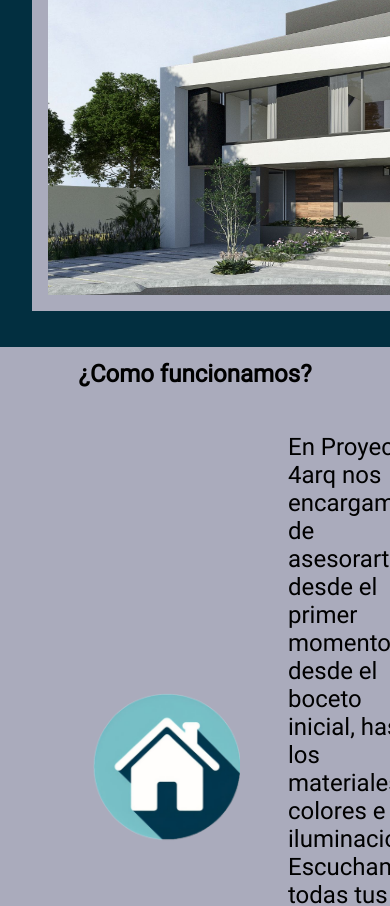
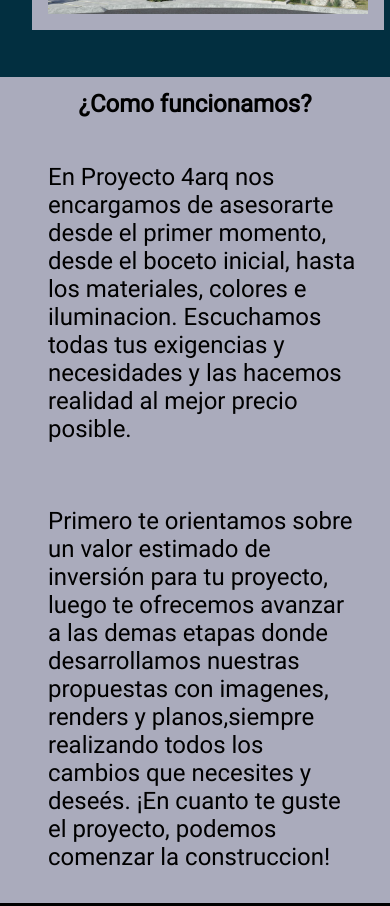
Before and after one commit to Swidemm/Arquitecto-4Arq, a plain HTML site: page index.html in a window 390 px wide. Shown: the part 820-1726 px from the top of the page. Drawn offline with nearby package versions, Linux system fonts and the light colour scheme.

Commit message:
correcciones de responsive en HERO y FUNCIONAMIENTOS

```diff
--- a/css/main.css
+++ b/css/main.css
@@ -87,7 +87,26 @@
     color: black;
 }
 
-@media (max-width: 1100px) {
+@media (max-width: 1110px) {
+
+    .hero-grid {
+        grid-template-columns: 1fr 1fr;
+        grid-template-rows: 1fr 1fr;
+        row-gap: 0rem;
+    }
+    .hero-left-grid {
+        grid-column: 1/3;
+        grid-row: 1/2;
+    }
+    .render-grid {
+        width: 35rem;
+    }
+    .hero-right-grid {
+        grid-row: 2/3;
+        grid-column: 1/3;
+    }
+}
+@media (max-width: 592px) {
 
     .hero-grid {
         grid-template-columns: 1fr 1fr;
@@ -99,7 +118,7 @@
         grid-row: 1/2;
     }
     .render-grid {
-        width: 35rem;
+        width: 22rem;
     }
     .hero-right-grid {
         grid-row: 2/3;
@@ -148,12 +167,33 @@
     font-size: 1.5rem;
     padding: 0.8rem;
 }
-@media (max-width: 1100px) {
+@media (max-width: 1110px) {
     .funcionamiento {
-        grid-template-columns: 1fr 1fr;
+        grid-template-columns: 1fr;
+        align-items: normal;
+        text-align: start;
+    }
+    .hacer-foto {
+    }
+    .hacer-texto {
+    grid-column: 2/3;
+    grid-row: 1/2;
     }
 }
-
+@media (max-width: 880px) {
+    .funcionamiento {
+        grid-template-columns: 1fr;
+        align-items: normal;
+        text-align: start;
+    }
+    .hacer-foto {
+    display: none;
+    }
+    .hacer-texto {
+    grid-column: 2/3;
+    grid-row: 1/2;
+    }
+}
 /* aca termina todo el diseño mediante css de todo lo que es parte del main, seccion de funcionamiento del servicio */
 
 /* aca comienza todo el diseño mediante css de todo lo que es parte del footer */
```
